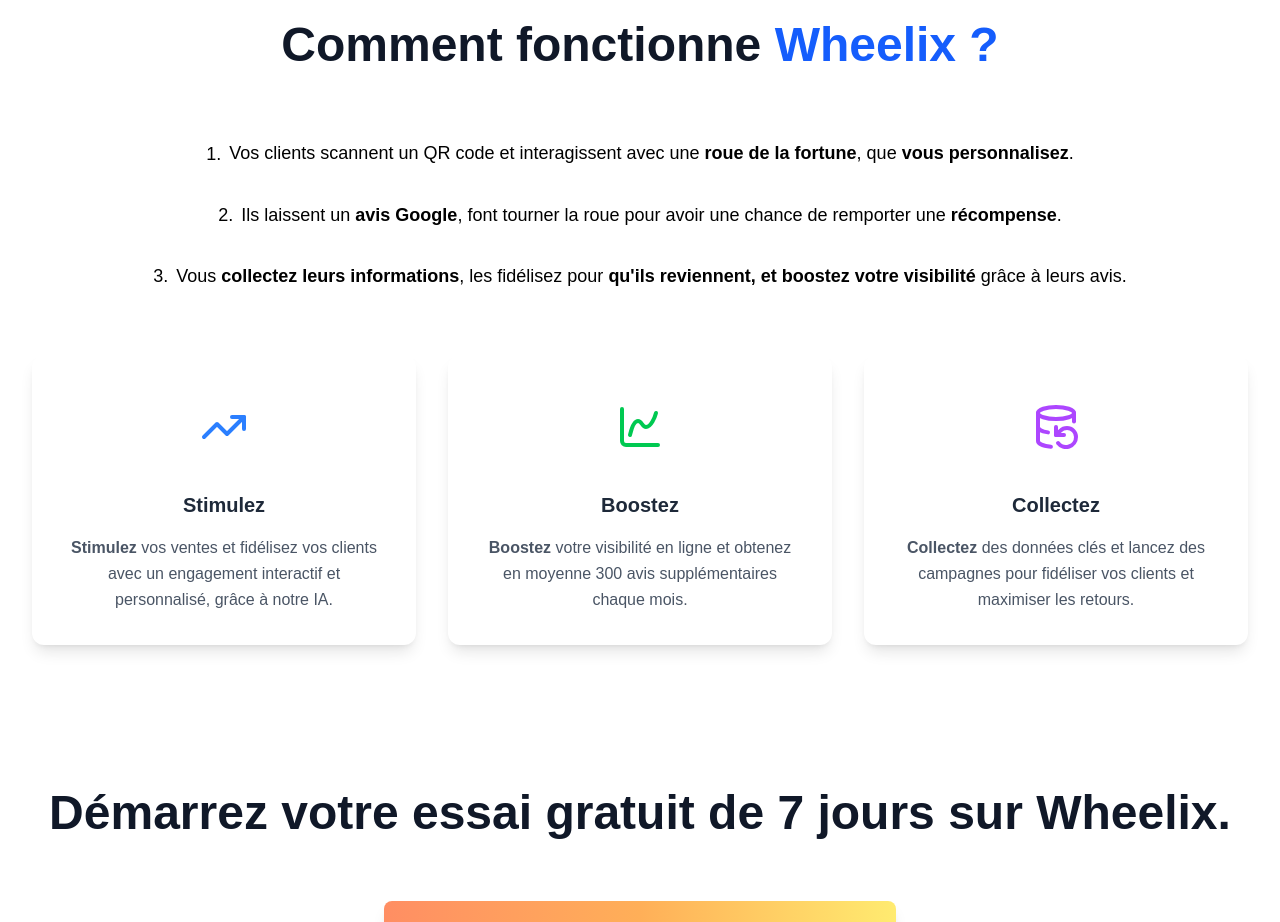
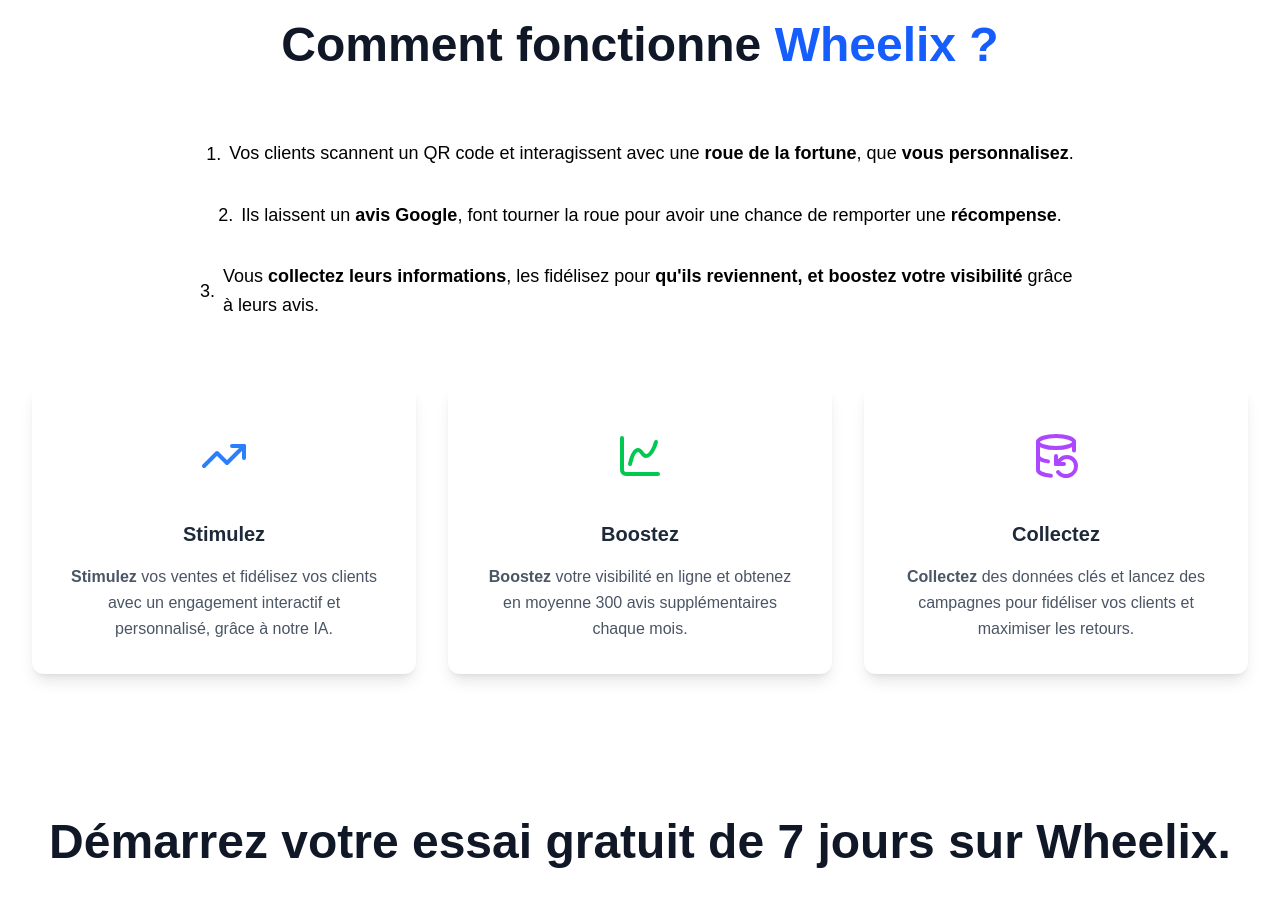
Before and after one commit to Dr-AddictStein/SpinRate-Frontend, a React (Vite) app: page / in a window 1280 px wide. Shown: the part 1160-2082 px from the top of the page. Built offline with nearby package versions, Linux system fonts and the light colour scheme.

Commit message:
done with the updates

```diff
--- a/src/Pages/Home/Component/HowItWorks.jsx
+++ b/src/Pages/Home/Component/HowItWorks.jsx
@@ -102,7 +102,7 @@
         </motion.div>
 
         {/* Numbered steps at the top */}
-        <div className="mb-8 md:mb-12 lg:mb-16 max-w-6xl mx-auto">
+        <div className="mb-8 md:mb-12 lg:mb-16 max-w-4xl mx-auto">
           {t.steps.map((step, index) => (
             <div key={index} className="text-center mb-6 md:mb-8 px-2">
               <div className="flex flex-col sm:flex-row items-center justify-center gap-2 sm:gap-0">
--- a/src/Pages/Home/WheelGamePage.jsx
+++ b/src/Pages/Home/WheelGamePage.jsx
@@ -649,11 +649,11 @@
       // Open the link immediately in a new tab
       window.open(wheel.googleReviewLink, '_blank');
 
-      // Set a timer to show the user info modal after 5 seconds
+      // Set a timer to show the user info modal after 10 seconds
       setTimeout(() => {
         setShowValidationPopup(false);
         setShowUserInfoModal(true);
-      }, 5000);
+      }, 10000);
     }
   };
 
```
